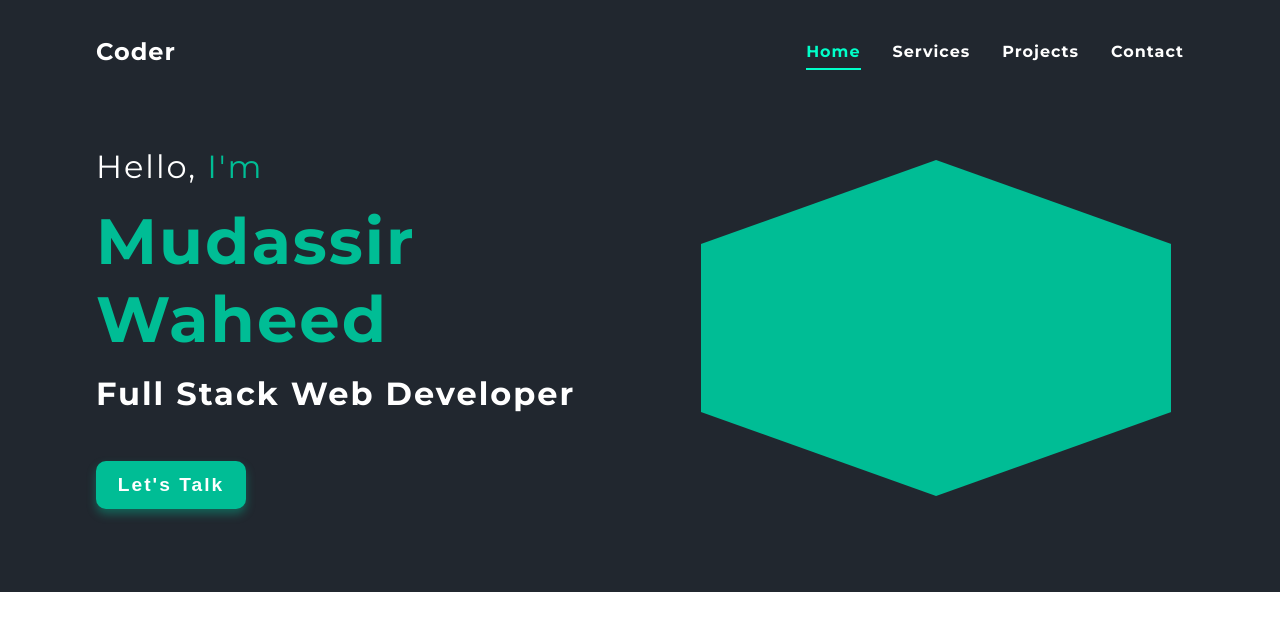
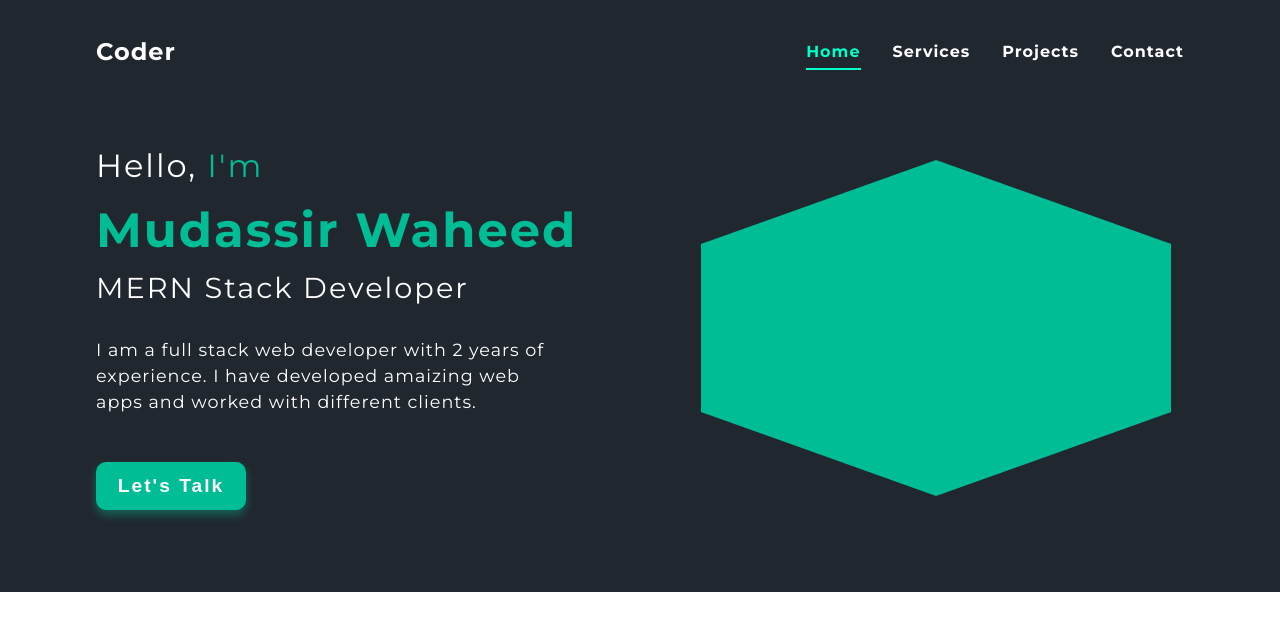
Before and after one commit to Mudassir742/portfolio, a React (Create React App) app: page / in a window 1280 px wide. Shown: the top 630 px of the page. Built offline with nearby package versions, Linux system fonts and the light colour scheme.

Commit message:
adjust banner fonts

```diff
--- a/src/components/banner/Banner.js
+++ b/src/components/banner/Banner.js
@@ -12,6 +12,7 @@ import {
   Typo,
   HeroButton,
   PhotoBackground,
+  IntroDetail,
 } from "./Banner.styled";
 import TypeWriter from "typewriter-effect";
 
@@ -30,7 +31,11 @@ const Banner = () => {
           <Intro>Hello, </Intro>
           <Typo>I'm</Typo>
           <DeveloperName>Mudassir Waheed</DeveloperName>
-          <Technology>Full Stack Web Developer</Technology>
+          <Technology>MERN Stack Developer</Technology>
+          <IntroDetail>
+            I am a full stack web developer with 2 years of experience. I have
+            developed amaizing web apps and worked with different clients.
+          </IntroDetail>
           <HeroButton>Let's Talk</HeroButton>
         </IntroSection>
         <PhotoContainer>
--- a/src/components/banner/Banner.styled.js
+++ b/src/components/banner/Banner.styled.js
@@ -59,8 +59,8 @@ export const Intro = styled.span`
   }
 `;
 export const DeveloperName = styled.h2`
-  font-size: 4rem;
-  margin: 1rem 0;
+  font-size: 3rem;
+  margin: 1rem 0 0.7rem 0;
   color: ${(props) => props.theme.colors.primary.main};
   letter-spacing: 2px;
   @media (max-width: 1130px) {
@@ -73,15 +73,37 @@ export const DeveloperName = styled.h2`
     font-size: 1.5rem;
   }
 `;
-export const Technology = styled.h5`
-  font-size: 2rem;
+export const Technology = styled.span`
+  font-size: 1.8rem;
+  display: block;
   color: white;
   letter-spacing: 2px;
+  margin-bottom: 2rem;
   @media (max-width: 1030px) {
-    font-size: 1.5rem;
+    font-size: 1.4rem;
   }
   @media (max-width: 530px) {
-    font-size: 1.2rem;
+    font-size: 1.1rem;
+  }
+`;
+
+export const IntroDetail = styled.span`
+  text-align: left;
+  font-size: 1.1rem;
+  line-height: 1.6rem;
+  max-width: 450px;
+  width: 100%;
+  display: block;
+  color: white;
+  letter-spacing: 1px;
+  @media (max-width: 1030px) {
+    font-size: 1rem;
+  }
+  @media (max-width: 768px) {
+    max-width: 600px;
+  }
+  @media (max-width: 500px) {
+    font-size: 0.9rem;
   }
 `;
 export const HeroButton = styled.button`
```
